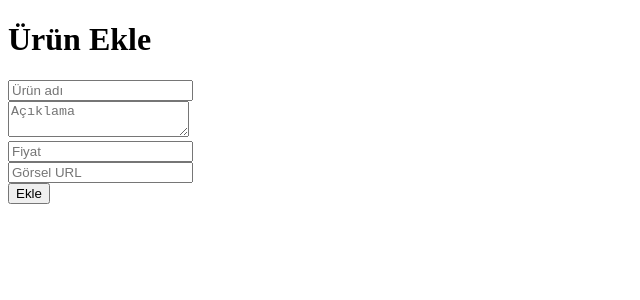
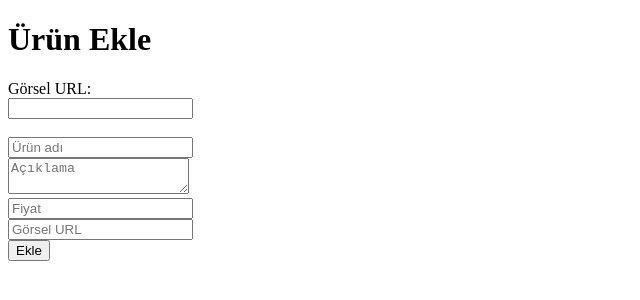
Before and after one commit to ezel39/Shoppier, a plain HTML site: page admin.html in a window 1280 px wide. Shown: the whole page, without its empty margins (0-640 px from the left). Drawn offline with Linux system fonts and the light colour scheme.

Commit message:
admin.html

```diff
--- a/admin.html
+++ b/admin.html
@@ -7,6 +7,8 @@
 <body>
   <h1>Ürün Ekle</h1>
   <form id="urunForm">
+    <label for="gorsel">Görsel URL:</label><br>
+<input type="text" id="gorsel" name="gorsel" required><br><br>
     <input type="text" name="name" placeholder="Ürün adı" required><br>
     <textarea name="description" placeholder="Açıklama" required></textarea><br>
     <input type="number" name="price" placeholder="Fiyat" step="0.01" required><br>
```
